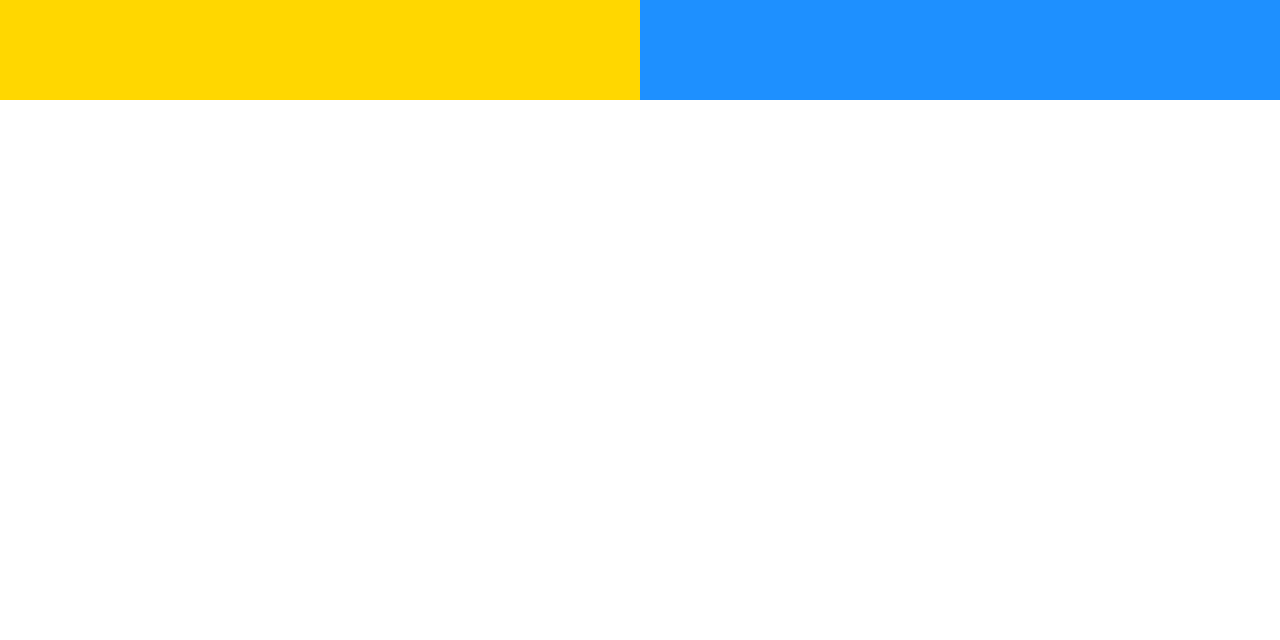
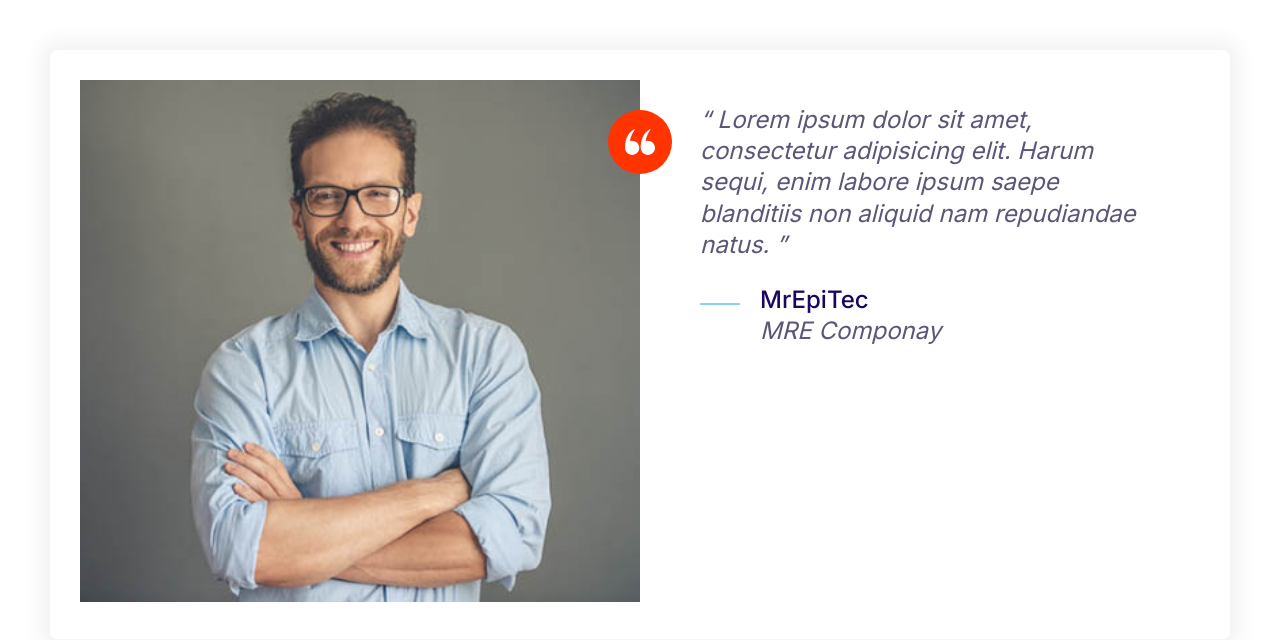
Before and after one commit to MrEpiTec/MrEpiTec, a plain HTML site: page HTML/Index.html in a window 1280 px wide. Drawn offline with Linux system fonts and the light colour scheme.

Commit message:
Building testimonial Block

```diff
--- a/CSS/Styles.css
+++ b/CSS/Styles.css
@@ -166,8 +166,17 @@ a {
     height: 40px;
 }
 
+.icon--small {
+    width: 30px;
+    height: 30px;
+}
+
 .icon--primary {
     fill: var(--color-primary);
+}
+
+.icon--white {
+    fill: #fff;
 }
 
 .icon-container {
@@ -179,6 +188,12 @@ a {
     justify-content: center;
     align-items: center;
 }
+
+
+.icon-container--accent {
+    background: var(--color-accent);
+}
+
 
 /*Buttons*/
 .btn {
@@ -453,3 +468,33 @@ a {
         grid-template-columns: repeat(3, 1fr)
     }
 }
+
+/*Testimonials*/
+.testimonial {
+    padding: 3rem;
+}
+
+.testimonial__image {
+    position: relative;
+}
+
+.testimonial__image > img {
+    width: 100%;
+}
+
+.testimonial__image > .icon-container {
+    position: absolute;
+    top: 3rem;
+    right: -32px;
+}
+
+@media screen and (min-width: 768px) {
+    .testimonial .quote,
+    .testimonial .quote__author {
+        font-size: 2.4rem;
+    }
+
+    .testimonial .quote {
+        margin-left: 6rem;
+    }
+}
--- a/HTML/Index.html
+++ b/HTML/Index.html
@@ -12,10 +12,38 @@
     />
     <title>Document</title>
   </head>
-  <body>
-    <div class="grid grid--1-2">
-      <div style="height: 100px; background: gold"></div>
-      <div style="height: 100px; background: dodgerblue"></div>
+  <body style="padding: 5rem">
+    <div class="card testimonial">
+      <div class="grid grid--1-2">
+        <div class="testimonial__image">
+          <img src="/Images/testimonial.jpg" alt="A happy Smiling customer" />
+          <span class="icon-container icon-container--accent">
+            <svg class="icon icon--white icon--small">
+              <use xlink:href="/images/sprite.svg#quotes"></use>
+            </svg>
+          </span>
+        </div>
+        <blockquote class="quote">
+          <p class="quote__text">
+            Lorem ipsum dolor sit amet, consectetur adipisicing elit. Harum
+            sequi, enim labore ipsum saepe blanditiis non aliquid nam
+            repudiandae natus.
+          </p>
+          <footer>
+            <div class="media">
+              <div class="media__image">
+                <svg class="icon icon--primary quote__line">
+                  <use xlink:href="/images/sprite.svg#line"></use>
+                </svg>
+              </div>
+              <div class="media__body">
+                <h3 class="media__title quote__author">MrEpiTec</h3>
+                <p class="quote__compnay">MRE Componay</p>
+              </div>
+            </div>
+          </footer>
+        </blockquote>
+      </div>
     </div>
   </body>
 </html>
```
Also changed, not shown: CSS/Components/Testimonial.html (added, +31 -0 lines), Images/testimonial.jpg (added).
